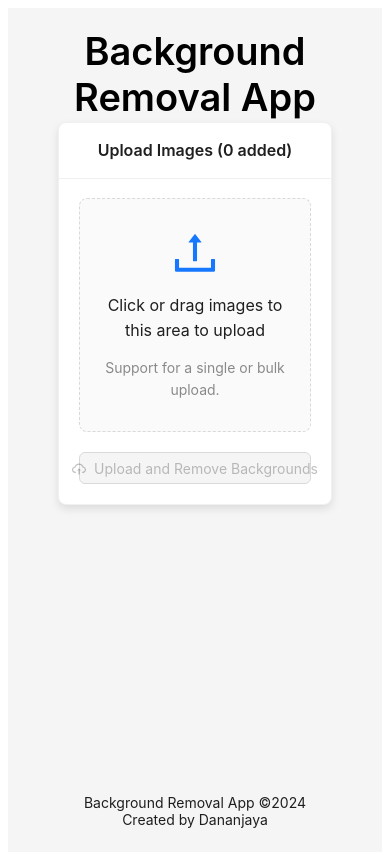
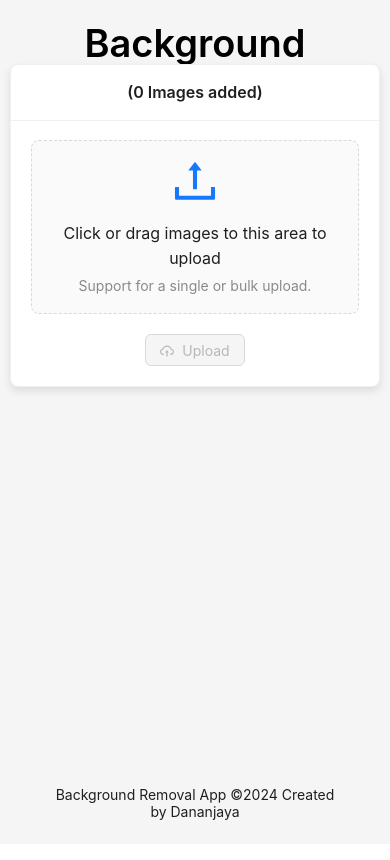
Before and after one commit to dananjayahbi/background_removal_bulk_app, a React (Vite) app in the folder frontend/: page / in a window 390 px wide. Built offline with nearby package versions, Linux system fonts and the light colour scheme.

Commit message:
Refactor frontend UI and add responsive design support

```diff
--- a/frontend/src/App.jsx
+++ b/frontend/src/App.jsx
@@ -32,10 +32,23 @@ const App = () => {
   const [loading, setLoading] = useState(false);
   const [processedImages, setProcessedImages] = useState([]);
   const [processingStatus, setProcessingStatus] = useState([]);
+  const [isMobileView, setIsMobileView] = useState(window.innerWidth < 445);
+
+  const handleResize = () => {
+    setIsMobileView(window.innerWidth < 445);
+  };
+
+  useEffect(() => {
+    window.addEventListener("resize", handleResize);
+    return () => {
+      window.removeEventListener("resize", handleResize);
+    };
+  }, []);
 
   // Fetch processed images from local storage on component mount
   useEffect(() => {
-    const storedImages = JSON.parse(localStorage.getItem(LOCAL_STORAGE_KEY)) || [];
+    const storedImages =
+      JSON.parse(localStorage.getItem(LOCAL_STORAGE_KEY)) || [];
     setProcessedImages(storedImages);
   }, []);
 
@@ -55,7 +68,7 @@ const App = () => {
 
         setLoading(false);
         message.success("Images processed successfully!");
-        setFiles([]); // Reset the uploaded files after processing
+        setFiles([]);
       } else {
         setProcessingStatus((prevStatus) => [
           ...prevStatus,
@@ -98,7 +111,7 @@ const App = () => {
 
   const beforeUpload = (file) => {
     setFiles((prevFiles) => [...prevFiles, file]);
-    return false; // Prevent automatic upload
+    return false;
   };
 
   const handleRemove = (file) => {
@@ -141,11 +154,11 @@ const App = () => {
             Background Removal App (Bulk)
           </Title>
         </Header>
-      <Content style={{ padding: "50px 50px" }}>
+        <Content style={{ padding: isMobileView ? "0 10px" : "50px 50px" }}>
           <Row gutter={16} justify="center">
             <Col span={24}>
               <Card
-              title={`Upload Images (${files.length} added)`}
+                title={`(${files.length} Images added)`}
                 style={{
                   textAlign: "center",
                   boxShadow: "0 4px 8px rgba(0, 0, 0, 0.1)",
@@ -192,7 +205,9 @@ const App = () => {
                             size={64}
                           />
                           {/* File name */}
-                        <span style={{ marginLeft: 10, fontWeight: 500 }}>{file.name}</span>
+                          <span style={{ marginLeft: 10, fontWeight: 500 }}>
+                            {file.name}
+                          </span>
                         </div>
                       </List.Item>
                     )}
@@ -203,10 +218,13 @@ const App = () => {
                   type="primary"
                   icon={<CloudUploadOutlined />}
                   onClick={handleUpload}
-                style={{ width: "100%", marginTop: 20 }}
+                  style={{
+                    width: isMobileView ? "100px" : "300px",
+                    marginTop: 20,
+                  }}
                   disabled={files.length === 0 || loading}
                 >
-                Upload and Remove Backgrounds
+                  {isMobileView ? "Upload" : "Remove Backgrounds"}
                 </Button>
               </Card>
             </Col>
--- a/frontend/src/index.css
+++ b/frontend/src/index.css
@@ -0,0 +1,5 @@
+*{
+    margin: 0;
+    padding: 0;
+    box-sizing: border-box;
+}
```
Lines whose indentation alone changed are shown as unchanged.
